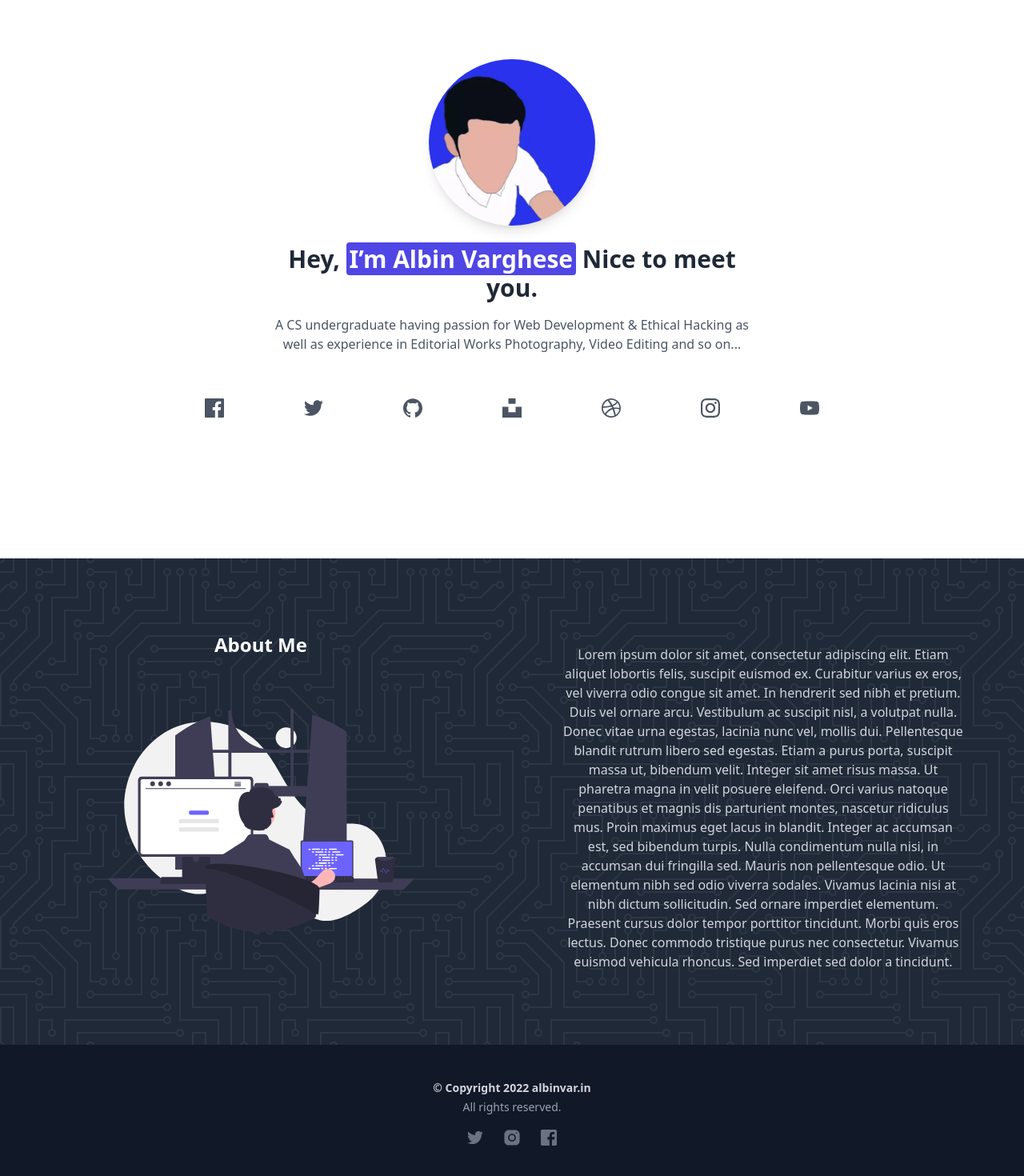
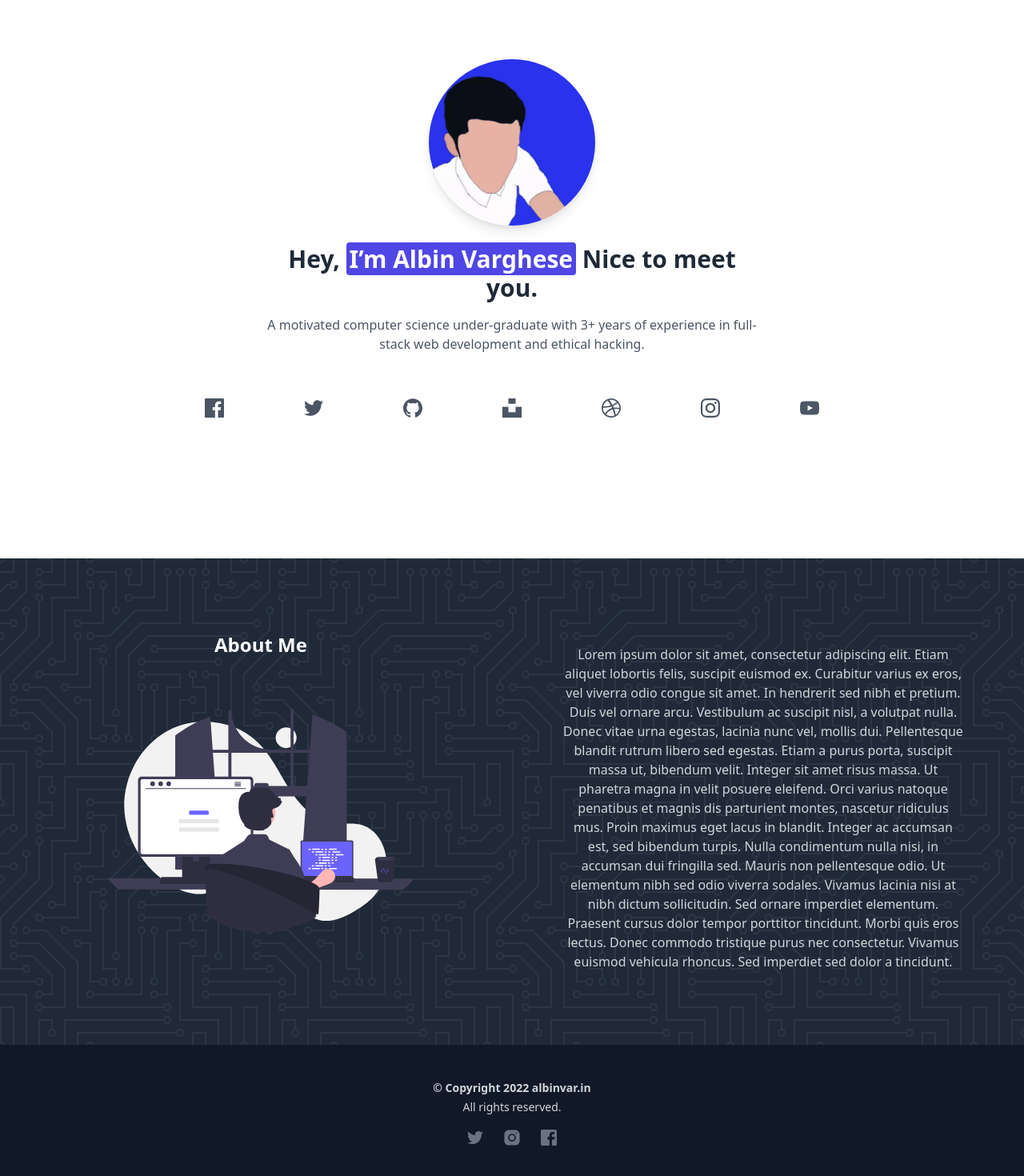
Before and after one commit to albinvar/portfolio-nuxt, a Nuxt app: page / in a window 1280 px wide. Shown: the part 110-1580 px from the top of the page at 80% size. Built offline with nearby package versions, Linux system fonts and the light colour scheme.

Commit message:
minor fixes on SEO issues

```diff
--- a/components/FooterComponent.vue
+++ b/components/FooterComponent.vue
@@ -10,7 +10,7 @@
           <p class="text-sm my-1 text-gray-300 font-bold">
             © Copyright {{ currentDate.getFullYear() }} albinvar.in
           </p>
-          <p class="text-sm my-1 text-gray-400">All rights reserved.</p>
+          <p class="text-sm my-1 text-gray-300">All rights reserved.</p>
         </div>
         <div
           class="my-3 mx-auto flex flex-wrap items-center gap-x-6 justify-between"
--- a/components/NavbarComponent.vue
+++ b/components/NavbarComponent.vue
@@ -22,7 +22,7 @@
           >
             <img
               class="h-8 w-auto"
-              src="~/static/workflow.svg"
+              src="/workflow.svg"
               alt="logo"
               height="2.5rem"
               width="2.5rem"
--- a/components/home/HeroComponent.vue
+++ b/components/home/HeroComponent.vue
@@ -27,9 +27,8 @@
         <p
           class="text-gray-600 dark:text-gray-200 mt-4 animate__animated animate__fadeInUp"
         >
-          A CS undergraduate having passion for Web Development & Ethical
-          Hacking as well as experience in Editorial Works Photography, Video
-          Editing and so on...
+          A motivated computer science under-graduate with 3+ years of experience
+          in full-stack web development and ethical hacking.
         </p>
       </div>
       <div
--- a/layouts/default.vue
+++ b/layouts/default.vue
@@ -16,7 +16,7 @@
                     <span class="sr-only">Workflow</span>
                     <img
                       class="h-8 w-auto sm:h-10"
-                      src="~/static/workflow.svg"
+                      src="/workflow.svg"
                       alt="logo"
                       height="2.5rem"
                       width="2.5rem"
@@ -70,7 +70,7 @@
                   :to="item.link"
                   class="font-medium text-gray-500 dark:text-gray-100 hover:text-gray-900 dark:hover:text-gray-500"
                   :class="{
-                    'text-indigo-600 hover:text-indigo-500 dark:text-indigo-500 dark:hover:text-indigo-600':
+                    'text-indigo-600 hover:text-indigo-500 dark:text-indigo-400 dark:hover:text-indigo-500':
                       item.isMain,
                   }"
                   >{{ item.name }}</NuxtLink
--- a/nuxt.config.js
+++ b/nuxt.config.js
@@ -4,12 +4,14 @@ export default {
 
   // Global page headers: https://go.nuxtjs.dev/config-head
   head: {
-    title: 'portfolio',
+    title: 'Albin Varghese',
     meta: [
       { charset: 'utf-8' },
       { name: 'viewport', content: 'width=device-width, initial-scale=1' },
-      { hid: 'description', name: 'description', content: '' },
+      { hid: 'description', name: 'description', content: 'A motivated computer science under-graduate with 3+ years of experience in full-stack web development and ethical hacking' },
       { name: 'format-detection', content: 'telephone=no' },
+      { name: 'theme_color', content: '#284AFF'},
+      { name: 'author', content: 'Albin Varghese'},
     ],
     link: [{ rel: 'icon', type: 'image/x-icon', href: '/favicon.ico' }],
   },
@@ -52,7 +54,9 @@ export default {
   // PWA module configuration: https://go.nuxtjs.dev/pwa
   pwa: {
     manifest: {
-      lang: 'en',
+      name: 'Albin Varghese',
+      short_name: 'Albin Varghese',
+      lang: 'en'
     },
   },
 
--- a/package.json
+++ b/package.json
@@ -1,5 +1,5 @@
 {
-  "name": "portfolio",
+  "name": "albin_varghese_portfolio",
   "version": "1.0.0",
   "private": true,
   "scripts": {
```
